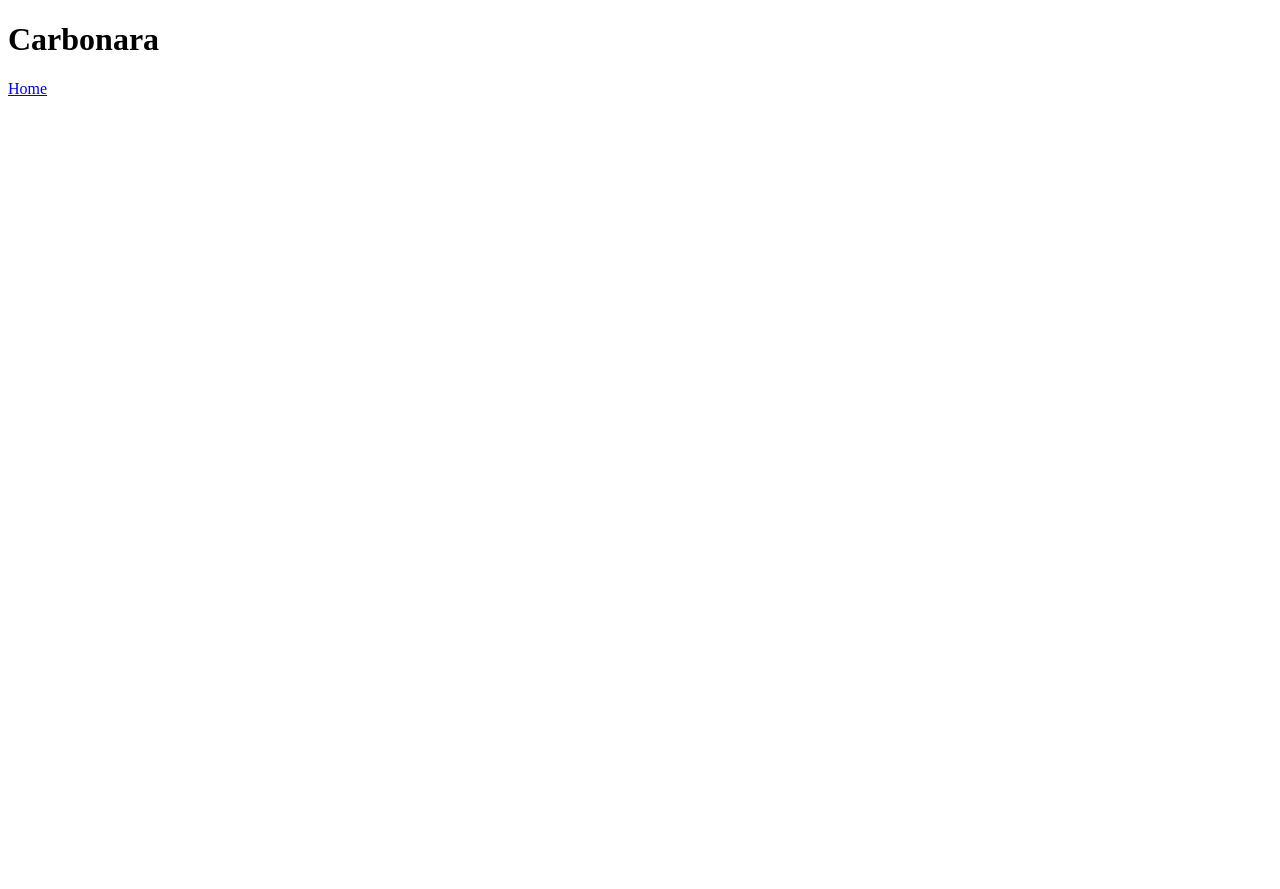
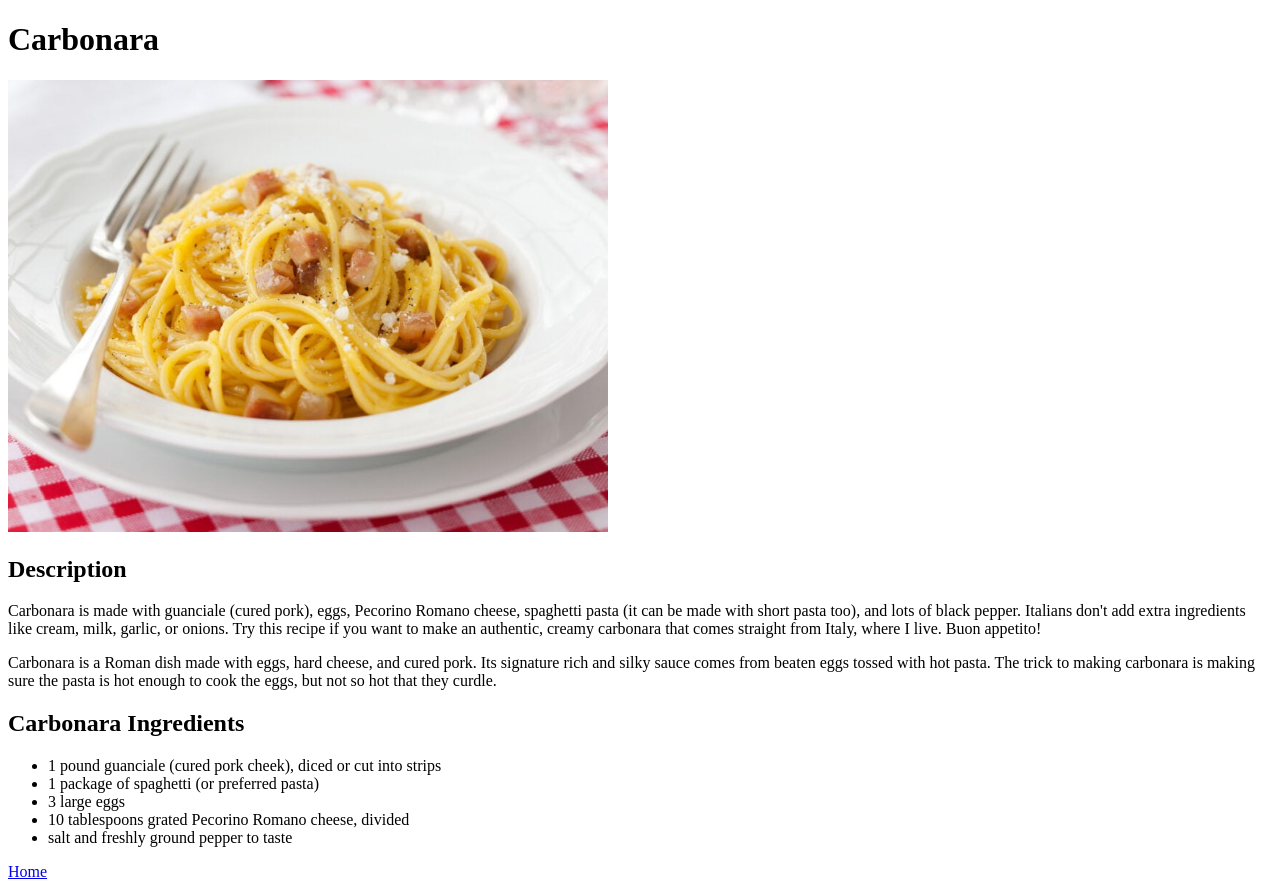
Before and after one commit to striberio/odin-recipes, a plain HTML site: page recipes/carbonara.html in a window 1280 px wide. Before the commit the page ends 800 px from the top, so only its background shows below. Drawn offline with Linux system fonts and the light colour scheme.

Commit message:
Add content to carbonara recipes
Added image, description and ingredients to the
webpage dedicated to the carbonara recipe.

```diff
--- a/recipes/carbonara.html
+++ b/recipes/carbonara.html
@@ -7,7 +7,22 @@
 
     <body>
         <h1>Carbonara</h1>
+        <img src="../img/spaghetticarbonara.jpg" alt="a plate of spaghetti alla carbonara" width="600">
 
+        <h2>Description</h2>
+        <p>Carbonara is made with guanciale (cured pork), eggs, Pecorino Romano cheese, spaghetti pasta (it can be made with short pasta too), and lots of black pepper. Italians don't add extra ingredients like cream, milk, garlic, or onions. Try this recipe if you want to make an authentic, creamy carbonara that comes straight from Italy, where I live. Buon appetito!</p>
+
+        <p>Carbonara is a Roman dish made with eggs, hard cheese, and cured pork. Its signature rich and silky sauce comes from beaten eggs tossed with hot pasta. The trick to making carbonara is making sure the pasta is hot enough to cook the eggs, but not so hot that they curdle. </p>
+
+        <h2>Carbonara Ingredients</h2>
+
+        <ul>
+            <li>1 pound guanciale (cured pork cheek), diced or cut into strips</li>
+            <li>1 package of spaghetti (or preferred pasta)</li>
+            <li>3 large eggs</li>
+            <li>10 tablespoons grated Pecorino Romano cheese, divided</li>
+            <li>salt and freshly ground pepper to taste</li>
+        </ul>
 
         <a href="../index.html">Home</a>
 
```
Also changed, not shown: img/carbonara.jpg (added), img/spaghetticarbonara.jpg (added).
